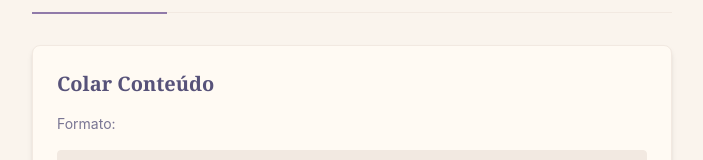
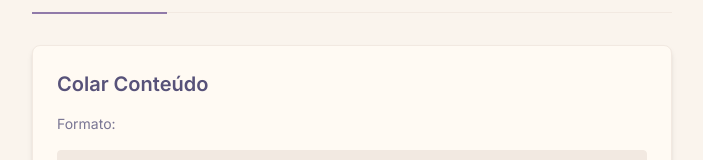
Before and after one commit to ikidoncc/quizgen, a React (Vite) app: page / in a window 1280 px wide. Shown: the part 230-390 px from the top of the page, without its empty margins (288-991 px from the left). Built offline with nearby package versions, Linux system fonts and the light colour scheme.

Commit message:
feat: add Inter as default font-family
- Load Inter from Google Fonts via <link> in index.html
- Set --font-sans in @theme for Tailwind v4
- Remove font-serif from headings for consistency

```diff
--- a/index.html
+++ b/index.html
@@ -4,6 +4,9 @@
     <meta charset="UTF-8" />
     <link rel="icon" type="image/svg+xml" href="/favicon.svg" />
     <meta name="viewport" content="width=device-width, initial-scale=1.0" />
+    <link rel="preconnect" href="https://fonts.googleapis.com" />
+    <link rel="preconnect" href="https://fonts.gstatic.com" crossorigin />
+    <link href="https://fonts.googleapis.com/css2?family=Inter:opsz,wght@14..32,400..700&display=swap" rel="stylesheet" />
     <title>QuizGen - Gerador de Quizzes</title>
   </head>
   <body>
--- a/src/components/CreateTab.tsx
+++ b/src/components/CreateTab.tsx
@@ -53,7 +53,7 @@ export const CreateTab: React.FC<CreateTabProps> = ({
 
 	return (
 		<div className="fade-in slide-in-from-bottom-2 animate-in rounded-lg border border-overlay bg-surface p-6 shadow-md transition-all duration-300">
-			<h2 className="mb-4 font-semibold font-serif text-main text-xl">
+			<h2 className="mb-4 font-semibold text-main text-xl">
 				{t("create.heading")}
 			</h2>
 			<p className="mb-4 text-sm text-subtle">{t("create.formatLabel")}</p>
--- a/src/components/ResultsTab.tsx
+++ b/src/components/ResultsTab.tsx
@@ -23,7 +23,7 @@ export const ResultsTab: React.FC<ResultsTabProps> = ({
 			<div className="mb-4 flex justify-center">
 				<Trophy className="h-12 w-12 text-warning" />
 			</div>
-			<h2 className="mb-4 font-bold font-serif text-2xl text-main">
+			<h2 className="mb-4 font-bold text-2xl text-main">
 				{t("results.title")}
 			</h2>
 			<p className="mb-6 font-bold text-5xl text-primary tracking-tighter">
--- a/src/style.css
+++ b/src/style.css
@@ -1,6 +1,7 @@
 @import "tailwindcss";
 
 @theme {
+	--font-sans: "Inter", ui-sans-serif, system-ui, sans-serif;
 	--color-base: var(--base);
 	--color-surface: var(--surface);
 	--color-overlay: var(--overlay);
```
